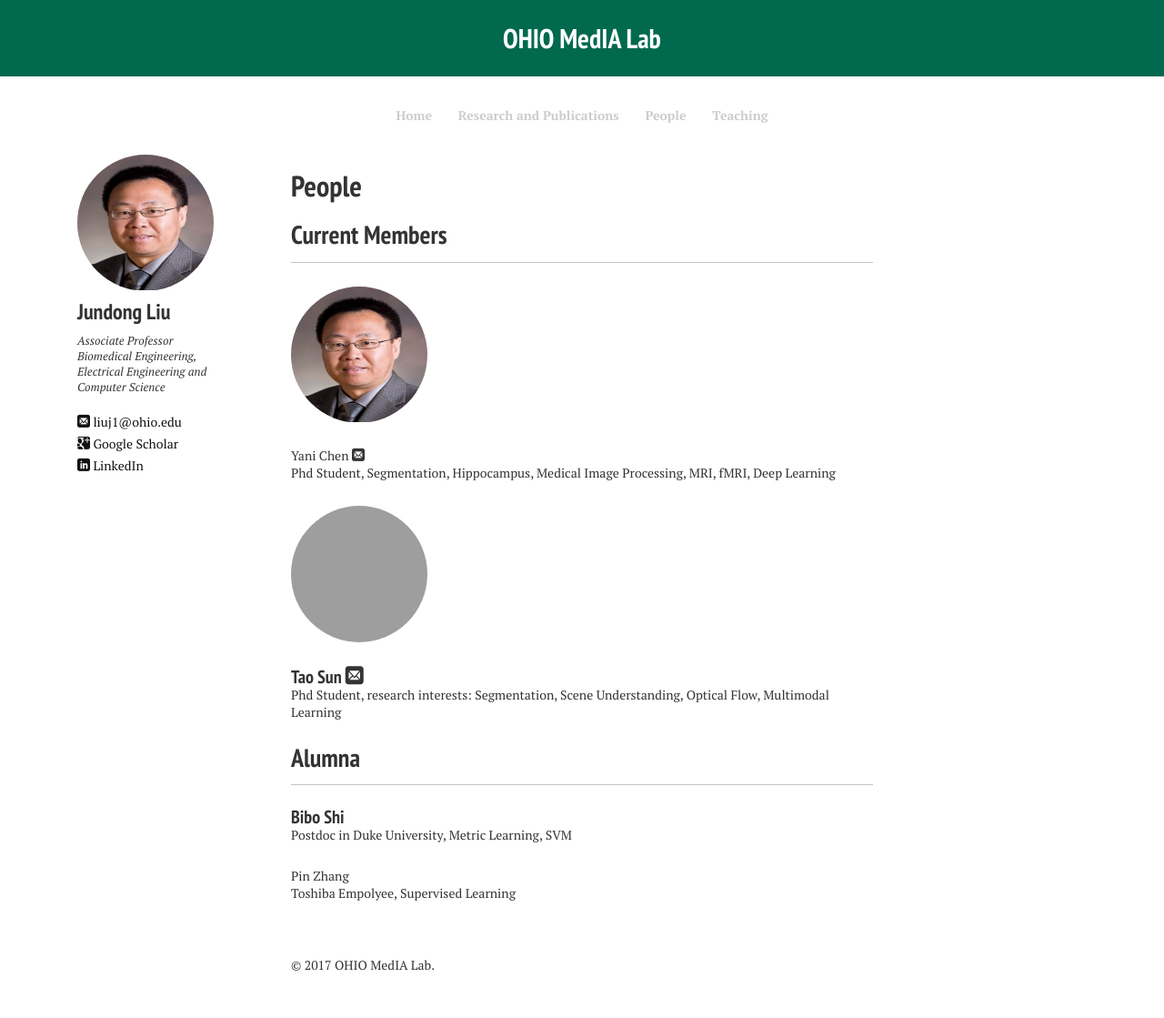
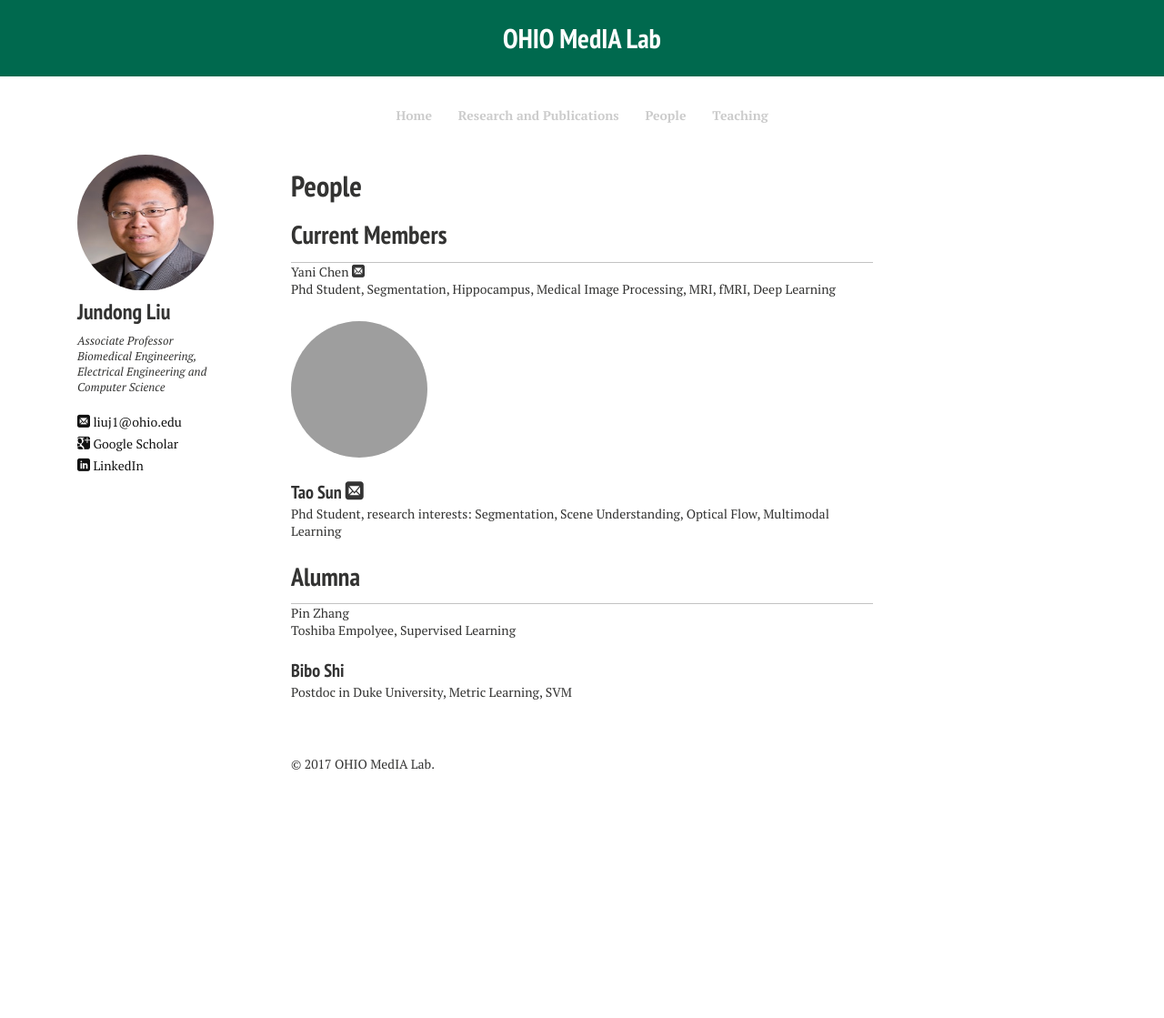
Before and after one commit to ouliu1/website, a Jekyll site: the page built from Jekyll-HMFAYSAL-V2-Theme/team.md, in a window 1280 px wide. Shown: the whole page at 91% size. Built offline with Jekyll 4.4.1, drawn with Linux system fonts in a browser that asks for light colours; nearby versions of some CDN libraries; after the commit the page ends 900 px from its top, so only the background shows below that.

Commit message:
Improved People page.

```diff
--- a/Jekyll-HMFAYSAL-V2-Theme/_config.yml
+++ b/Jekyll-HMFAYSAL-V2-Theme/_config.yml
@@ -45,7 +45,6 @@ links:
 
 members:
   - name: Yani Chen
-    avatar: bio-photo.jpg
     email: yani@ohio.edu
     bio: Phd Student, Segmentation, Hippocampus, Medical Image Processing, MRI, fMRI, Deep Learning
   - name: Tao Sun
@@ -56,11 +55,12 @@ members:
     research interests: Segmentation, Scene Understanding, Optical Flow, Multimodal Learning"
 
 alumna:
+  - name: Pin Zhang
+    bio: Toshiba Empolyee, Supervised Learning
   - name: Bibo Shi
     url: http://oucsace.cs.ohiou.edu/~bshi/
     bio: Postdoc in Duke University, Metric Learning, SVM
-  - name: Pin Zhang
-    bio: Toshiba Empolyee, Supervised Learning
+
 
 # http://en.wikipedia.org/wiki/List_of_tz_database_time_zones
 timezone:    America/New_York
--- a/Jekyll-HMFAYSAL-V2-Theme/team.md
+++ b/Jekyll-HMFAYSAL-V2-Theme/team.md
@@ -13,13 +13,20 @@ tags: [blog, graphic design]
 
   {% for member in site.members %}
 <article itemscope itemtype="http://schema.org/BlogPosting" itemprop="blogPost">
-      <h5><img src="{{ site.url }}/images/{{ member.avatar }}" class="team-photo" alt="{{ site.owner.name }} bio photo"></h5>
-      <p>
-      {% if member.url %}<h2><a href="{{ member.url }}" rel="bookmark" target="_blank">{% endif %}{{ member.name }}{% if member.url %}</a>{% endif %}
-      {% if member.email %}<a href="mailto:{{ member.email }}" target="_blank"><i class="icon-mail"></i></a>{% endif %}{% if member.url %}</h2>{% endif %}
-      </p>
-
-
+      {% if member.avatar %}<h5><img src="{{ site.url }}/images/{{ member.avatar }}" class="team-photo" alt="{{ site.owner.name }} bio photo"></h5>{% endif %}
+      {% if member.url %}
+        <h2><a href="{{ member.url }}" rel="bookmark" target="_blank">{{ member.name }}</a>
+        {% if member.email %}
+          <a href="mailto:{{ member.email }}" target="_blank"><i class="icon-mail"></i></a>
+        {% endif %}
+        </h2>
+      {% else %}
+        <p itemprop="text">{{ member.name }}
+        {% if member.email %}
+          <a href="mailto:{{ member.email }}" target="_blank"><i class="icon-mail"></i></a>
+        {% endif %}
+        </p>
+      {% endif %}
       <p itemprop="text">{{ member.bio }}</p>
 </article>
   {% endfor %}
@@ -29,10 +36,19 @@ tags: [blog, graphic design]
 
   {% for member in site.alumna %}
 <article itemscope itemtype="http://schema.org/BlogPosting" itemprop="blogPost">
-      <p>
-      {% if member.url %}<h2><a href="{{ member.url }}" rel="bookmark" target="_blank">{% endif %}{{ member.name }}{% if member.url %}</a>{% endif %}
-      {% if member.email %}<a href="mailto:{{ member.email }}" target="_blank"><i class="icon-mail"></i></a>{% endif %}{% if member.url %}</h2>{% endif %}
-      </p>
+      {% if member.url %}
+        <h2><a href="{{ member.url }}" rel="bookmark" target="_blank">{{ member.name }}</a>
+        {% if member.email %}
+          <a href="mailto:{{ member.email }}" target="_blank"><i class="icon-mail"></i></a>
+        {% endif %}
+        </h2>
+      {% else %}
+        <p itemprop="text">{{ member.name }}
+        {% if member.email %}
+          <a href="mailto:{{ member.email }}" target="_blank"><i class="icon-mail"></i></a>
+        {% endif %}
+        </p>
+      {% endif %}
       <p itemprop="text">{{ member.bio }}</p>
 </article>
   {% endfor %}
```
Also changed, not shown: Jekyll-HMFAYSAL-V2-Theme/team_index.html (deleted, +0 -47 lines), 2 other files.
